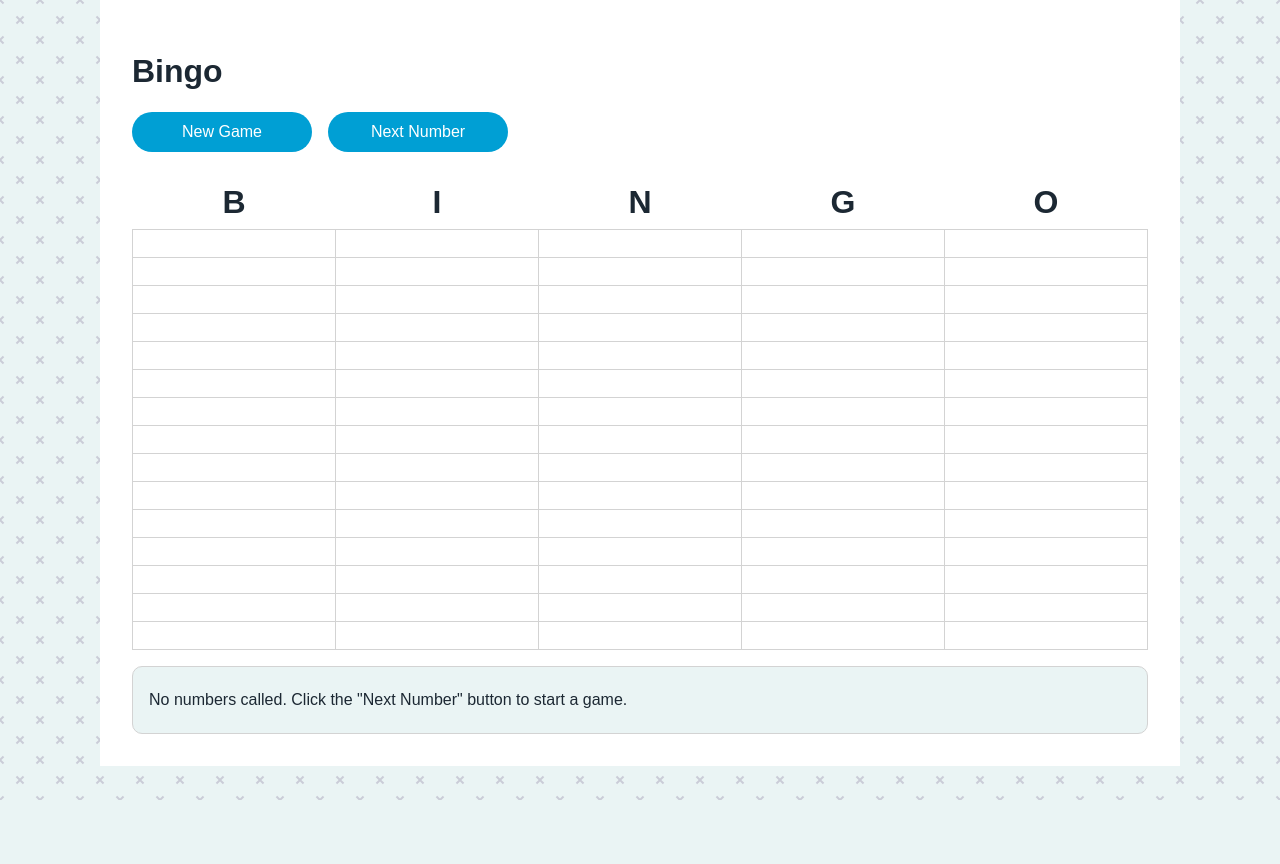
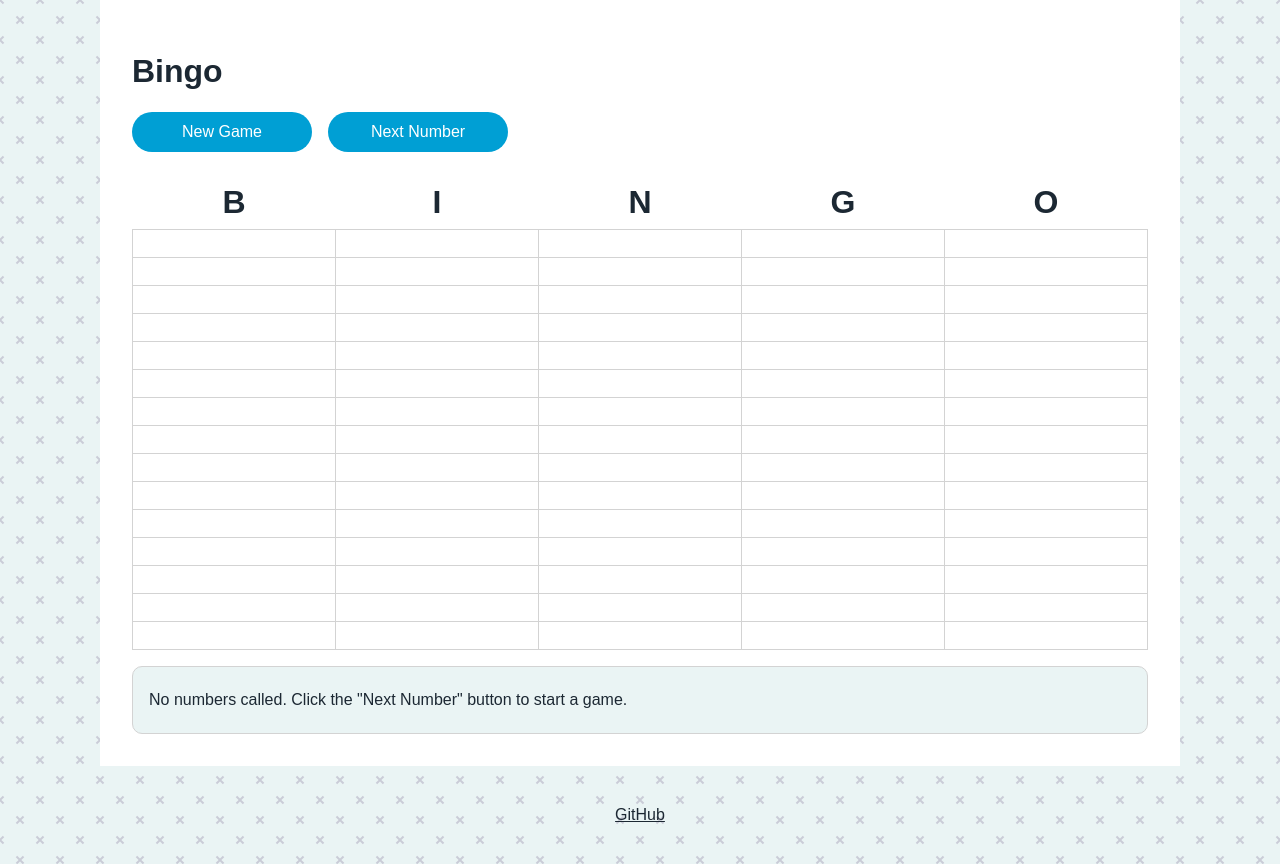
Before and after one commit to StephenFluin/bingo, an Angular app: page / in a window 1280 px wide. Before the commit the page ends 800 px from the top, so only its background shows below. Built offline with nearby package versions, Linux system fonts and the light colour scheme.

Commit message:
feat: add github link and move to latest rc

```diff
--- a/src/app/home.ng.html
+++ b/src/app/home.ng.html
@@ -50,3 +50,6 @@
     }
   </div>
 </div>
+<div style="text-align: center; margin: 40px 0">
+  <a href="http://github.com/stephenfluin/bingo">GitHub</a>
+</div>
--- a/src/app/home.ts
+++ b/src/app/home.ts
@@ -71,7 +71,6 @@
       array[i] = t;
     }
 
-    console.log(array);
     return array;
   }
 }
```
Also changed, not shown: package.json (+8 -8 lines), 2 other files (tests, documents, lock files or other folders).
